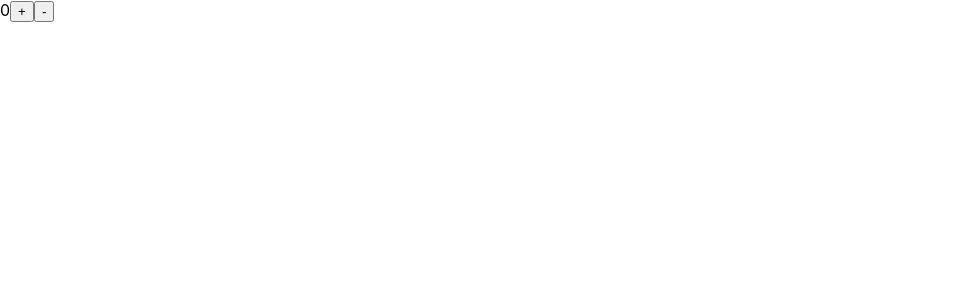
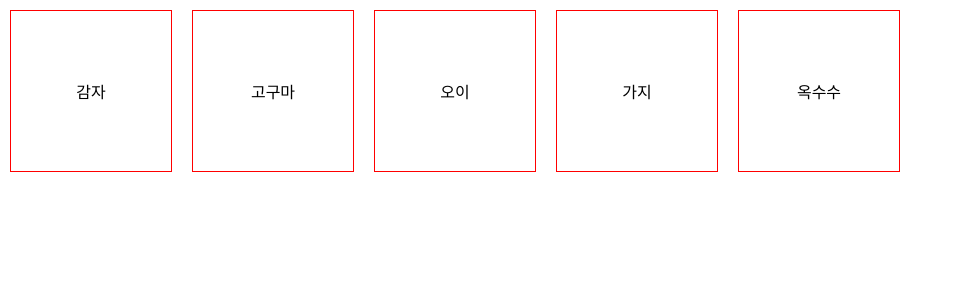
Before and after one commit to minkik715/react-start, a React (Create React App) app: page / in a window 1280 px wide. Shown: the top 300 px of the page, without its empty margins (0-962 px from the left). Built offline with nearby package versions, Linux system fonts and the light colour scheme.

Commit message:
feat: practice arr

```diff
--- a/src/App.css
+++ b/src/App.css
@@ -1,38 +1,14 @@
-.App {
-  text-align: center;
+.fruits-style {
+    display: flex;
 }
 
-.App-logo {
-  height: 40vmin;
-  pointer-events: none;
+.fruit-border {
+    border: red solid 1px;
+    display: flex;
+    margin: 10px;
+    width: 100px;
+    height: 100px;
+    padding: 30px;
+    align-items: center;
+    justify-content: center;
 }
-
-@media (prefers-reduced-motion: no-preference) {
-  .App-logo {
-    animation: App-logo-spin infinite 20s linear;
-  }
-}
-
-.App-header {
-  background-color: #282c34;
-  min-height: 100vh;
-  display: flex;
-  flex-direction: column;
-  align-items: center;
-  justify-content: center;
-  font-size: calc(10px + 2vmin);
-  color: white;
-}
-
-.App-link {
-  color: #61dafb;
-}
-
-@keyframes App-logo-spin {
-  from {
-    transform: rotate(0deg);
-  }
-  to {
-    transform: rotate(360deg);
-  }
-}
--- a/src/App.js
+++ b/src/App.js
@@ -1,16 +1,19 @@
 import React, {useState} from 'react';
+import "App.css"
+function App() {
 
-function App() {
-    const [cnt, setCnt] = useState(0);
-    const plusCnt =  () => {setCnt(cnt +1)}
-    const minusCnt =  () => {setCnt(cnt -1)}
+    const [fruits, setFruits] = useState(["감자", "고구마", '오이', '가지', "옥수수"]);
+    return (
+        <div className="fruits-style">
+            {
+                fruits.map(fruit => {
+                    return <div className="fruit-border">
+                        {fruit}
+                    </div>
+                })
+            }
+        </div>
 
-    return (
-        <div>
-            {cnt}
-            <button onClick={plusCnt}>+</button>
-            <button onClick={minusCnt} >-</button>
-        </div>
     );
 }
 
```
